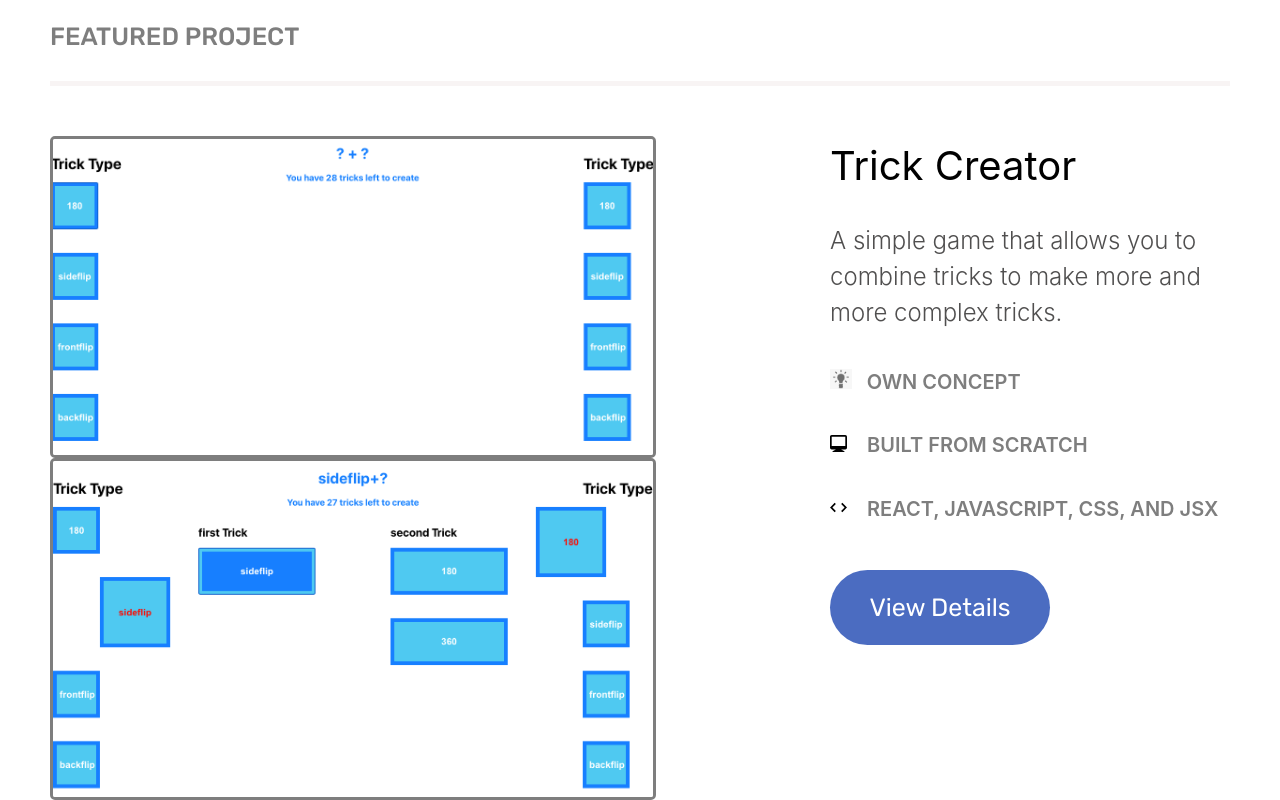
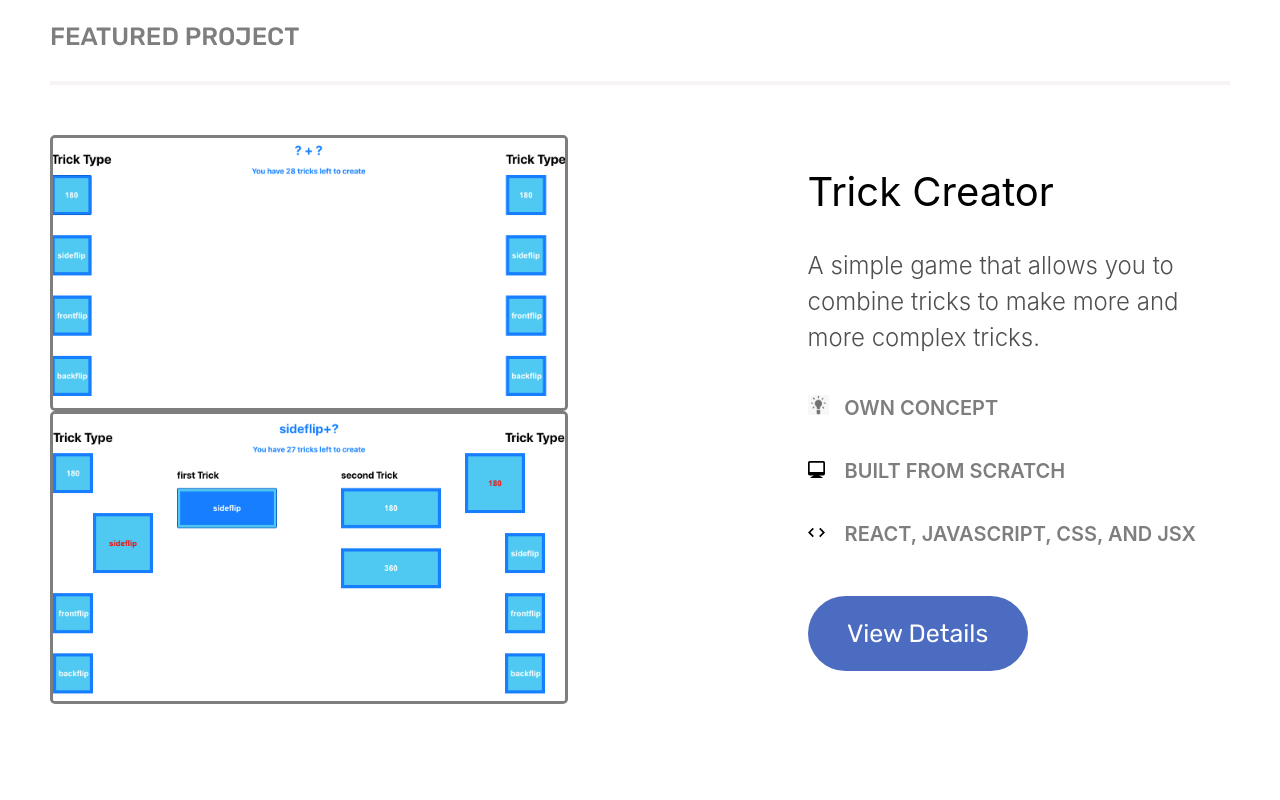
Before and after one commit to RysonShalvis/portfolio, a React (Create React App) app: page / in a window 1280 px wide. Shown: the part 952-1752 px from the top of the page. After the commit the page ends 1656 px from the top, so only its background shows below. Built offline with nearby package versions, Linux system fonts and the light colour scheme.

Commit message:
minor resopnsive fixes

```diff
--- a/src/App.css
+++ b/src/App.css
@@ -120,7 +120,7 @@ html {
 }
 
 .under-line {
-  height: 5px;
+  height: 4px;
 
   background-color: rgb(248, 244, 244);
   margin-left: 50px;
@@ -143,15 +143,15 @@ html {
 }
 
 .trick-creator {
-  width: 600px;
+  width: 40vw;
   border-style: solid;
   border-color: rgb(126,126,126);
   border-radius: 5px;
 }
 
 .featured-project-summary-ctn {
-  width: 400px;
-  padding-top: 0;
+  width: 33vw;
+
 
 }
 
@@ -159,8 +159,6 @@ html {
   color: black;
   font-size: 40px;
   font-weight: 400;
-  padding-top: 0;
-  margin-top: 0;
 }
 
 .featured-project-summary {
```
